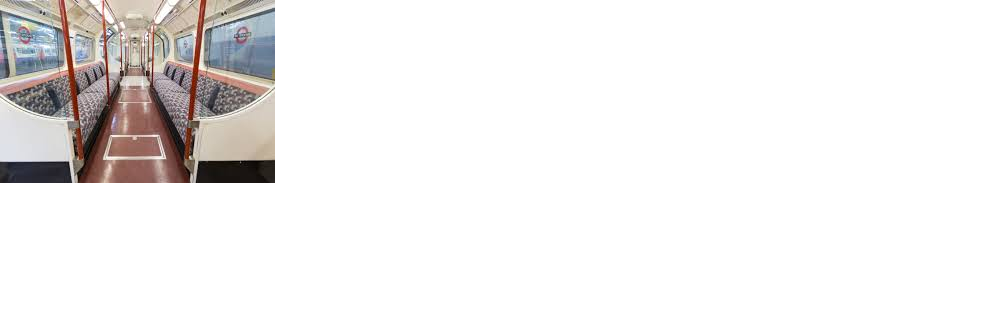
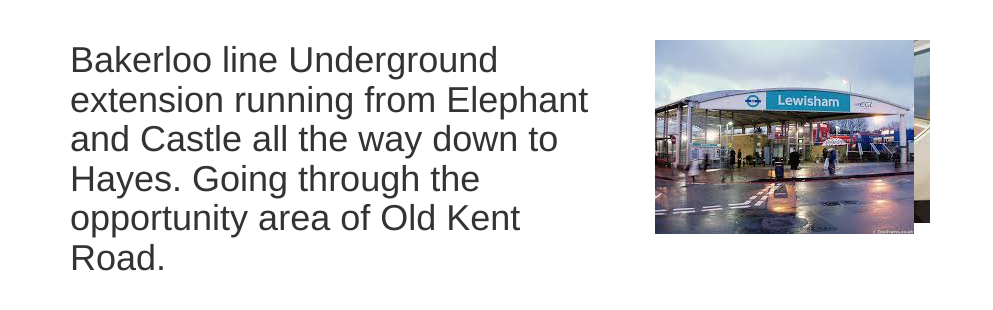
Before and after one commit to DashaBarber/DashaBarber.github.io, a plain HTML site: page about.html in a window 1280 px wide. Shown: the whole page, without its empty margins (0-993 px from the left). Drawn offline with nearby package versions, Linux system fonts and the light colour scheme.

Commit message:
Add files via upload

```diff
--- a/about.html
+++ b/about.html
@@ -11,8 +11,18 @@
 	<link rel="stylesheet" type="text/css" href="css/styles 2.css">
 </head>
 <body>
-	<img class="image" src="img/train.jpeg">
-	</img>
-
+	<div class= "container">
+		<div class="row">
+			<div class="col-md-6">
+				<h1> Bakerloo line Underground extension running from Elephant and Castle all the way down to Hayes. Going through the opportunity area of Old Kent Road. </h1>
+			</div>
+			<div class="col-md-6">
+				<div id="cf">
+  					<img class="bottom" src="img/train.jpeg"> <img/>
+  					<img class="top" src="img/station.jpeg"> <img/>
+				</div>
+			</div>
+		</div>
+	</div>
 </body>
 </html>
--- a/css/styles 2.css
+++ b/css/styles 2.css
@@ -1,7 +1,7 @@
 #cf {
   position:relative;
   height:281px;
-  width:450px;
+  width:auto;
   margin:0 auto;
 }
 
@@ -17,3 +17,6 @@
 #cf img.top:hover {
   opacity:0;
 }
+h1{margin-top: 40px;}
+.bottom{margin-top:40px;}
+.top{margin-top:40px;}
```
